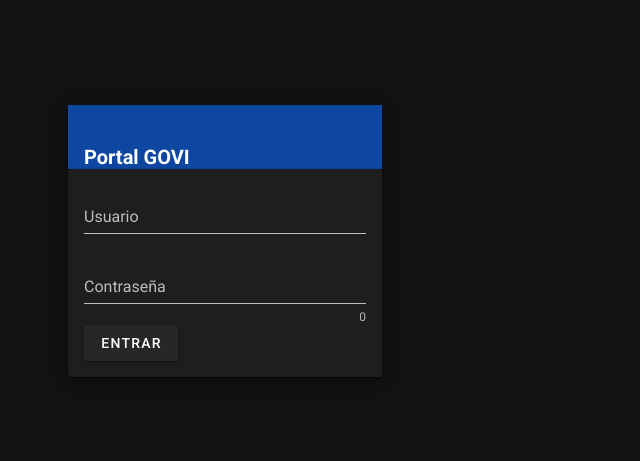
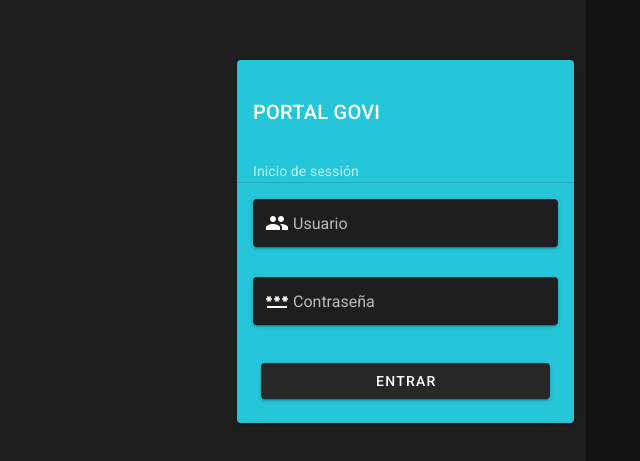
Before and after one commit to AlexanderMz/portal, a Vue app: page /#/login in a window 1280 px wide. Shown: the part 159-620 px from the top of the page, without its empty margins (415-1055 px from the left). Built offline with nearby package versions, Linux system fonts and the light colour scheme; what vue-excel-export would draw is missing.

Commit message:
chage login page ui and minor fixes

```diff
--- a/src/layouts/Login.vue
+++ b/src/layouts/Login.vue
@@ -4,24 +4,47 @@
       <v-container
         fluid
         fill-height
-        class="loginOverlay"
-      >
-        <v-layout
-          flex
-          align-center
         justify-center
       >
-          <v-flex
-            xs12
-            sm3
-            elevation-6
+        <v-row
+          align="center"
+          justify="center"
         >
-            <v-toolbar class="pt-5 blue darken-4">
-              <v-toolbar-title class="white--text">
-                <h4>Portal GOVI</h4>
-              </v-toolbar-title>
-            </v-toolbar>
-            <v-card>
+          <v-col
+            cols="12"
+            md="7"
+            sm="8"
+          >
+            <v-sheet rounded="lg">
+              <v-row
+                class="ma-0"
+                style="height: 80vh; align-content: center;"
+              >
+                <v-col
+                  cols="12"
+                  md="6"
+                  class="pa-0"
+                >
+                </v-col>
+                <v-col
+                  cols="12"
+                  md="6"
+                >
+                  <v-card
+                    elevation="2"
+                    color="#26c6da"
+                  >
+                    <div
+                      class="white--text pt-5"
+                      height="200px"
+                    >
+                      <v-card-title>PORTAL GOVI</v-card-title>
+                    </div>
+
+                    <v-card-subtitle class="pb-0">
+                      Inicio de sessión
+                    </v-card-subtitle>
+                    <v-divider light />
                     <v-card-text class="pt-4">
                       <div>
                         <v-form
@@ -33,27 +56,35 @@
                             v-model="username"
                             :rules="emailRules"
                             required
+                            solo
+                            prepend-inner-icon="people"
                           ></v-text-field>
                           <v-text-field
                             label="Contraseña"
                             v-model="password"
                             type="password"
                             :rules="passwordRules"
-                      counter
                             required
+                            solo
+                            prepend-inner-icon="password"
                           ></v-text-field>
-                    <v-layout justify-space-between>
+                          <v-card-actions>
                             <v-btn
+                              block
                               @click="submit"
-                        :class=" { 'blue darken-4 white--text' : valid, disabled: !valid }"
+                              :class=" { '#26c6da white--text' : valid, disabled: !valid }"
                             >Entrar</v-btn>
-                    </v-layout>
+                          </v-card-actions>
                         </v-form>
                       </div>
                     </v-card-text>
                   </v-card>
-          </v-flex>
-        </v-layout>
+                </v-col>
+              </v-row>
+
+            </v-sheet>
+          </v-col>
+        </v-row>
       </v-container>
     </v-content>
   </v-app>
@@ -79,23 +110,19 @@ export default {
   methods: {
     submit () {
       if (this.$refs.form.validate()) {
-        this.$store.dispatch("login", { UserName: this.username, Password: this.password })
-          .then(res => {
-            if (res) {
+        // this.$store.dispatch("login", { UserName: this.username, Password: this.password })
+        //   .then(res => {
+        //     if (res) {
         localStorage.setItem('jwt', escape(JSON.stringify({ email: this.email, jwt: this.password })))
         localStorage.setItem('user', this.username)
         localStorage.setItem('pass', this.password)
         this.$router.push('/')
-            }
-            this.loadTable = false
-          })
-          .catch(err => {
+        //     }
+        //     this.loadTable = false
+        //   })
+        //   .catch(err => {
 
-          })
-        // if (this.$store.dispatch("loginSap", { UserName: this.username, Password: this.password })) {
-
-        // }
-
+        //   })
       }
     },
     clear () {
--- a/src/views/AjusteEntrada.vue
+++ b/src/views/AjusteEntrada.vue
@@ -153,7 +153,7 @@ export default {
     showAlert: false,
     responseColumns: [
       { text: 'Producto', value: 'ItemCode' },
-      { text: 'Descripcion', value: 'ItemDescription' },
+      { text: 'Descripción', value: 'ItemDescription' },
       { text: 'Ajuste', value: 'Quantity', align: 'right' },
     ],
   }),
--- a/src/views/AjusteSalida.vue
+++ b/src/views/AjusteSalida.vue
@@ -1,5 +1,5 @@
 <template>
-  <v-main>
+  <v-container>
     <v-toolbar dense>
       <v-toolbar-title>Ajustes de salida de inventario</v-toolbar-title>
       <v-spacer> </v-spacer>
@@ -132,7 +132,7 @@
         size="64"
       ></v-progress-circular>
     </v-overlay>
-  </v-main>
+  </v-container>
 </template>
 
 <script>
@@ -152,7 +152,7 @@ export default {
     showAlert: false,
     responseColumns: [
       { text: 'Producto', value: 'ItemCode' },
-      { text: 'Descripcion', value: 'ItemDescription' },
+      { text: 'Descripción', value: 'ItemDescription' },
       { text: 'Ajuste', value: 'Quantity', align: 'right' },
     ],
   }),
--- a/src/views/Home.vue
+++ b/src/views/Home.vue
@@ -12,6 +12,7 @@
         md="4"
         lg="3"
       >
+        <v-hover v-slot="{ hover }">
           <v-card
             color="#26c6da"
             dark
@@ -37,7 +38,17 @@
 
               </v-list-item>
             </v-card-actions>
+            <v-fade-transition>
+              <v-overlay
+                v-if="hover"
+                absolute
+                color="#036358"
+              >
+                <span class="subtitle-2">{{item.desc}}</span>
+              </v-overlay>
+            </v-fade-transition>
           </v-card>
+        </v-hover>
       </v-col>
     </v-row>
   </v-container>
```
Also changed, not shown: 1 other file (tests, documents, lock files or other folders). Lines whose indentation alone changed are shown as unchanged.
